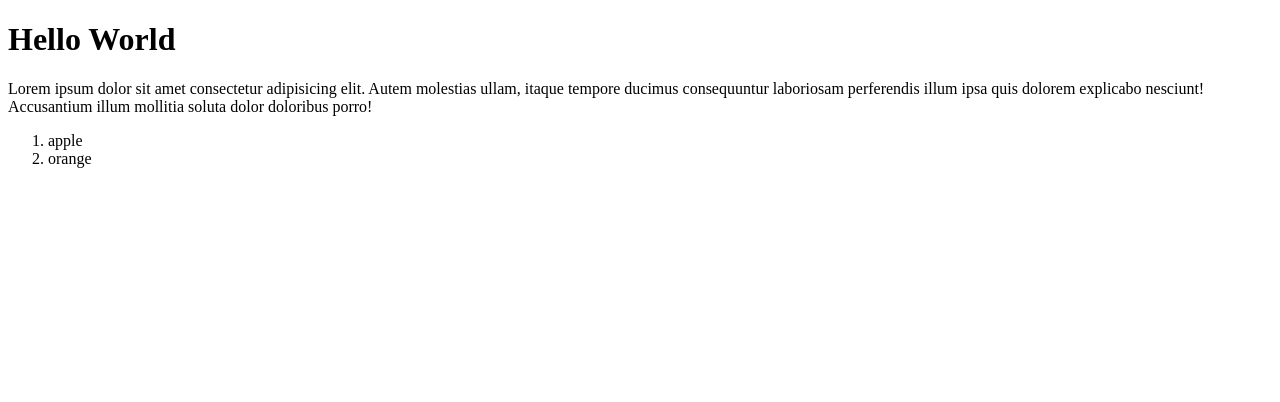
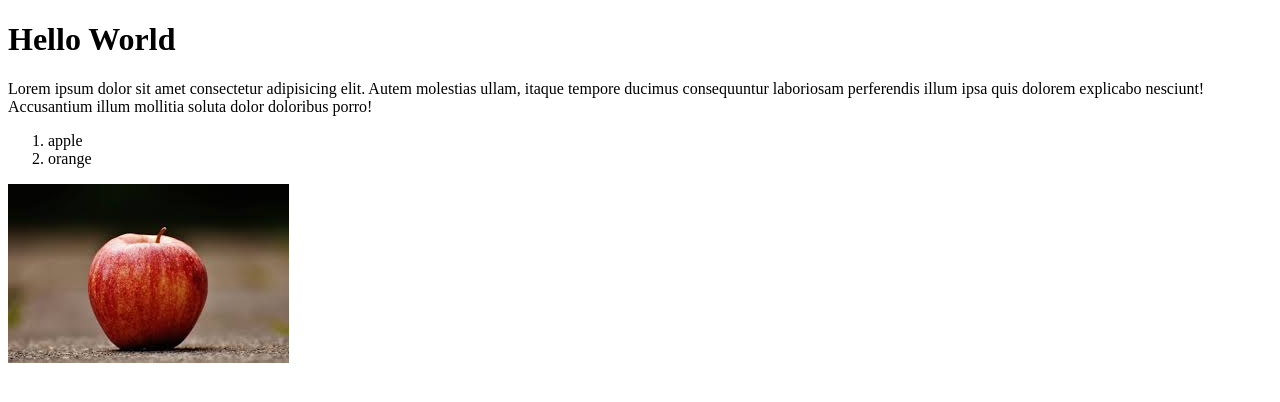
Before and after one commit to thurasoe23/testgithub, a plain HTML site: page index.html in a window 1280 px wide. Drawn offline with Linux system fonts and the light colour scheme.

Commit message:
add image in index

```diff
--- a/index.html
+++ b/index.html
@@ -14,5 +14,6 @@
         <li>apple</li>
         <li>orange</li>
     </ol>
+    <img src="./assets/img/apple.jpeg">
 </body>
 </html>
```
